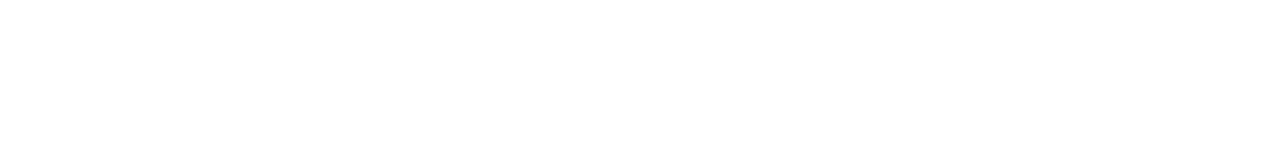
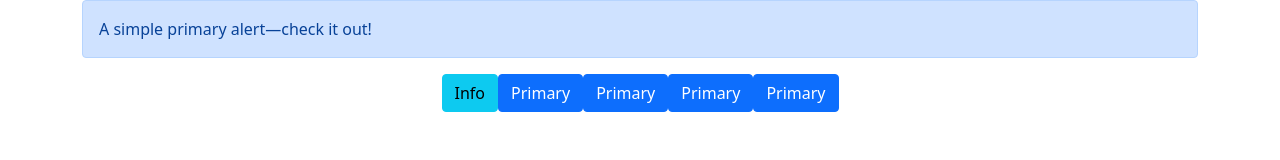
Before and after one commit to s19013/webQuizGame, a plain HTML site: page index.html in a window 1280 px wide. Drawn offline with nearby package versions, Linux system fonts and the light colour scheme.

Commit message:
boostrapの下準備

```diff
--- a/index.html
+++ b/index.html
@@ -5,9 +5,21 @@
     <meta http-equiv="X-UA-Compatible" content="IE=edge">
     <meta name="viewport" content="width=device-width, initial-scale=1.0">
     <title>Document</title>
-    <link rel="stylesheet" href="style.css">
+    <!-- bootstrap読み込み -->
+<link href="https://cdn.jsdelivr.net/npm/bootstrap@5.0.2/dist/css/bootstrap.min.css" rel="stylesheet" integrity="sha384-EVSTQN3/azprG1Anm3QDgpJLIm9Nao0Yz1ztcQTwFspd3yD65VohhpuuCOmLASjC" crossorigin="anonymous">
 </head>
 <body>
+    <div class="container">
+        <div class="alert alert-primary" role="alert">A simple primary alert—check it out!</div>
+        <div class="d-flex justify-content-center">
+            <button type="button" class="btn btn-info">Info</button>
+            <button type="button" class="btn btn-primary">Primary</button>
+            <button type="button" class="btn btn-primary">Primary</button>
+            <button type="button" class="btn btn-primary">Primary</button>
+            <button type="button" class="btn btn-primary">Primary</button>
+        </div>
+    </div>
+
 
 </body>
 </html>
```
Also changed, not shown: style.css (deleted).
